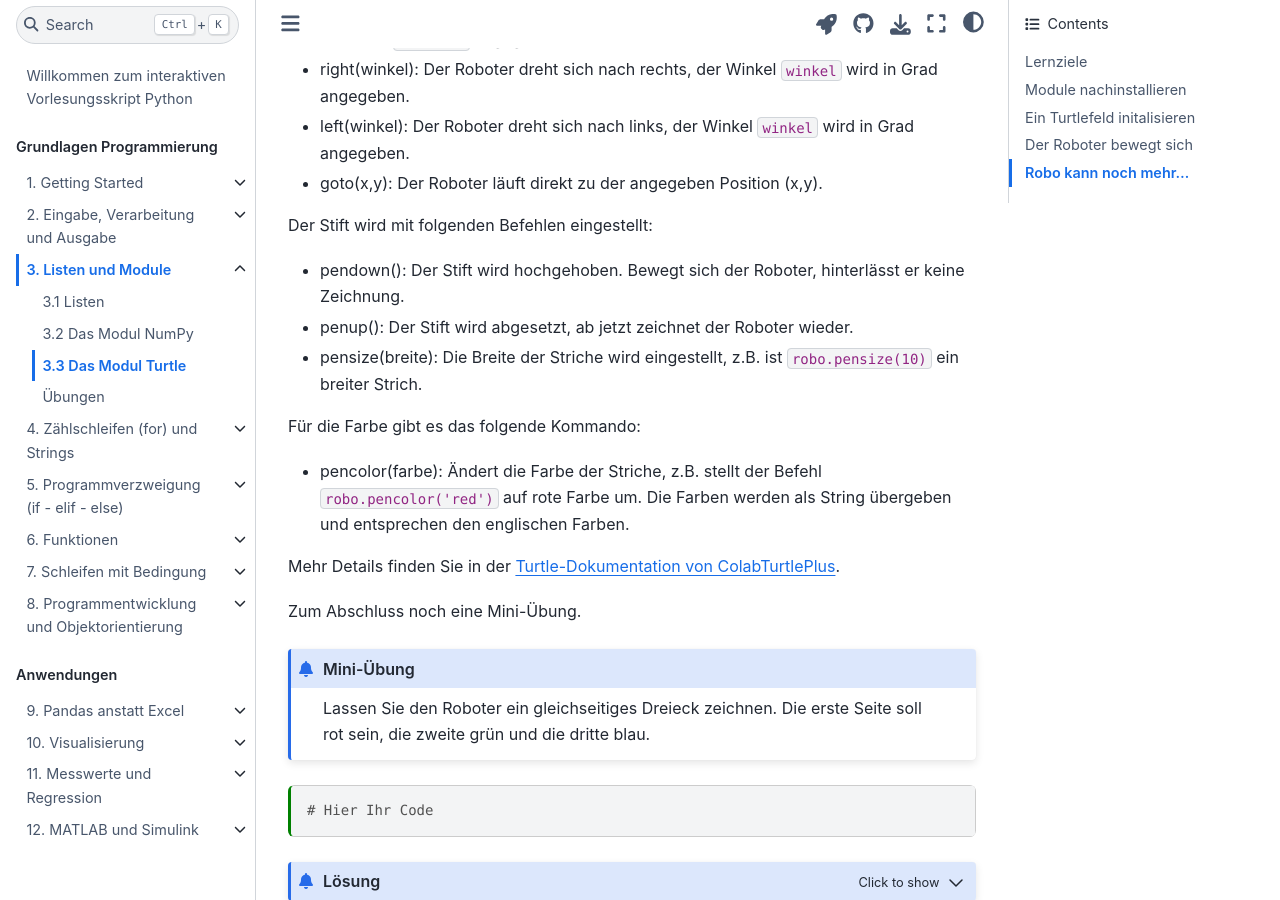
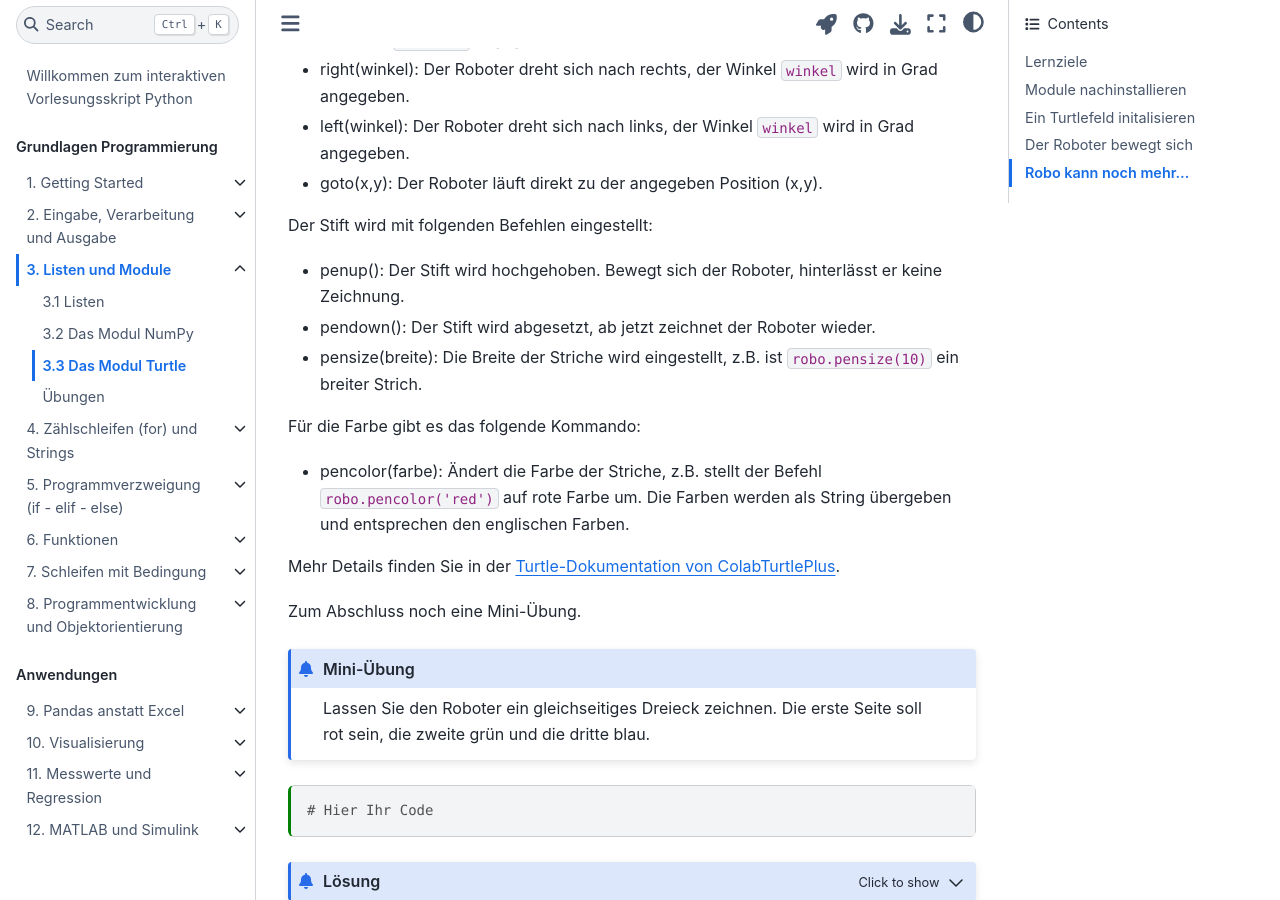
Before and after one commit to gramschs/book_python, a Jupyter Book: the page built from doc/chapter03/chapter03_sec03.md, in a window 1280 px wide and 900 px high, scrolled down 5124 px. Built offline with Jupyter Book 1.0.4 settings and Sphinx 7.4.7 and the Sphinx Book theme 1.1.4, drawn with Linux system fonts in a browser that asks for light colours.

Commit message:
typo fixed

```diff
--- a/doc/chapter03/chapter03_sec03.md
+++ b/doc/chapter03/chapter03_sec03.md
@@ -249,9 +249,9 @@ Die folgenden Befehle an den Roboter dienen zur Steuerung der Bewegung:
 
 Der Stift wird mit folgenden Befehlen eingestellt:
 
-* pendown(): Der Stift wird hochgehoben. Bewegt sich der Roboter, hinterlässt er
+* penup(): Der Stift wird hochgehoben. Bewegt sich der Roboter, hinterlässt er
   keine Zeichnung.
-* penup(): Der Stift wird abgesetzt, ab jetzt zeichnet der Roboter wieder.
+* pendown(): Der Stift wird abgesetzt, ab jetzt zeichnet der Roboter wieder.
 * pensize(breite): Die Breite der Striche wird eingestellt, z.B. ist
   `robo.pensize(10)` ein breiter Strich.
 
```
Also changed, not shown: doc/chapter03/chapter03_sec04.md (+1 -1 lines).
